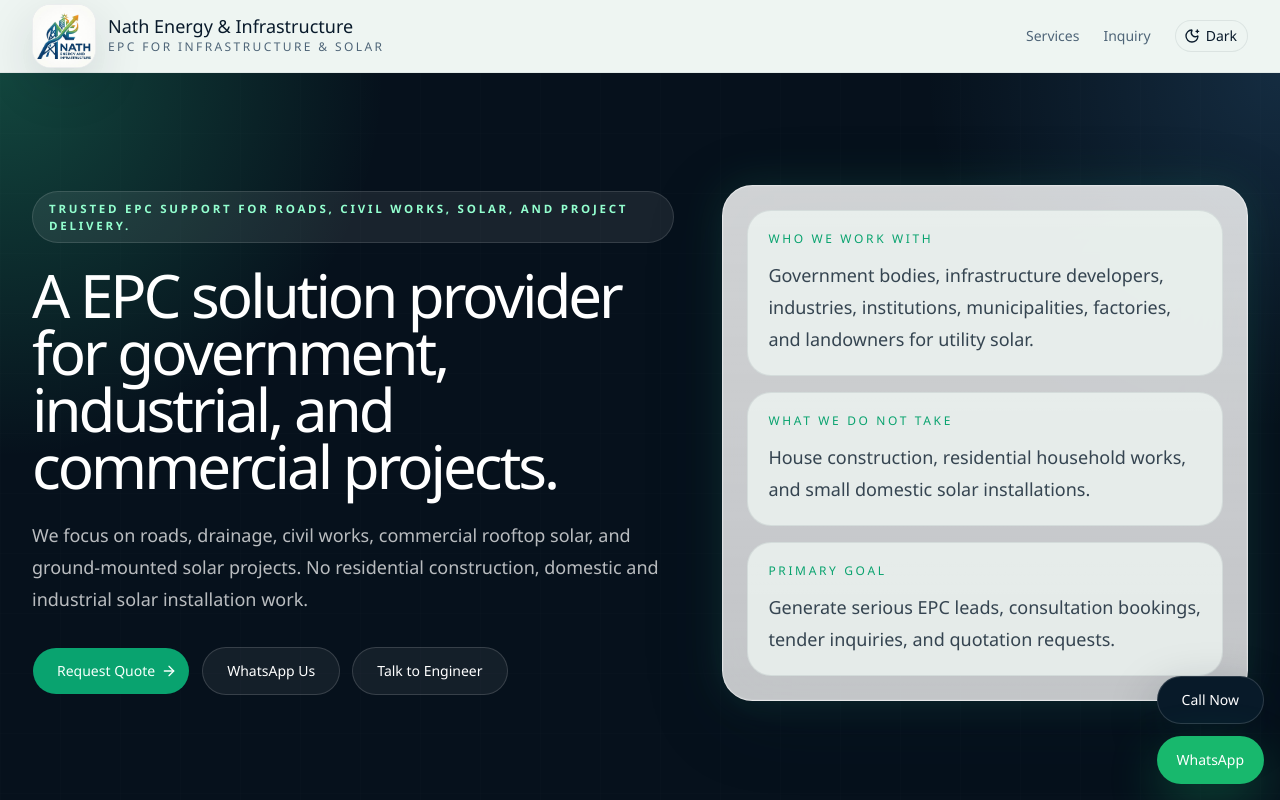
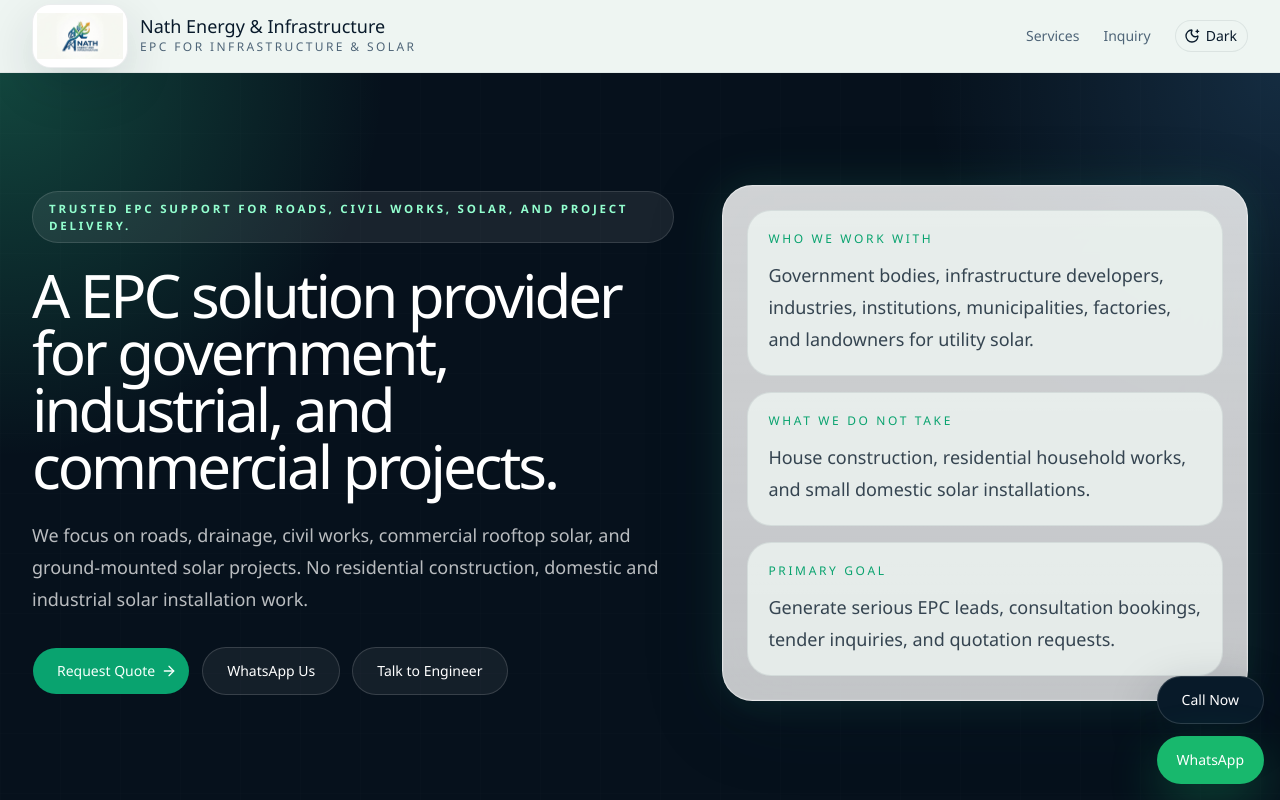
Before and after one commit to sumannath558855-ops/nath-energy-infrastructure-website, a Next.js app: page / in a window 1280 px wide. Shown: the top 800 px of the page. Built offline with nearby package versions, Linux system fonts and the light colour scheme.

Commit message:
Improve logo readability

```diff
--- a/src/app/loading.tsx
+++ b/src/app/loading.tsx
@@ -5,17 +5,17 @@ export default function Loading() {
     <main className="relative flex min-h-screen items-center justify-center overflow-hidden bg-[#07131e] text-white">
       <div className="absolute inset-0 bg-[radial-gradient(circle_at_top,_rgba(73,211,160,0.28),_transparent_34%),radial-gradient(circle_at_bottom_right,_rgba(96,167,255,0.22),_transparent_26%)]" />
       <div className="relative flex flex-col items-center gap-5">
-        <div className="relative flex size-32 items-center justify-center overflow-hidden rounded-[2rem] border border-white/20 bg-white p-1 text-lg font-semibold text-primary-foreground shadow-[0_24px_70px_rgba(0,0,0,0.28)] supports-backdrop-filter:backdrop-blur-xl">
+        <div className="relative flex h-32 w-44 items-center justify-center overflow-hidden rounded-[2rem] border border-white/20 bg-white p-2 text-lg font-semibold text-primary-foreground shadow-[0_24px_70px_rgba(0,0,0,0.28)] supports-backdrop-filter:backdrop-blur-xl">
           <span className="absolute inset-0 animate-ping rounded-[2rem] border border-primary/40" />
           <span className="absolute inset-[6px] rounded-[1.6rem] border border-slate-200/80" />
           <Image
             src="/nath-logo.jpeg"
             alt="Nath Energy & Infrastructure logo"
-            width={128}
+            width={176}
             height={128}
             quality={100}
             priority
-            className="relative z-10 h-full w-full scale-[1.18] object-cover"
+            className="relative z-10 h-full w-full object-contain"
           />
         </div>
         <div className="text-center">
--- a/src/components/landing-page.tsx
+++ b/src/components/landing-page.tsx
@@ -182,15 +182,15 @@ export function LandingPage() {
       <header className="sticky top-0 z-40 border-b border-border/70 bg-background/90 supports-backdrop-filter:backdrop-blur-xl">
         <div className="section-shell flex h-18 items-center justify-between gap-4">
           <button type="button" onClick={() => scrollToSection("#top")} className="flex items-center gap-3">
-            <div className="flex h-16 w-16 items-center justify-center overflow-hidden rounded-[1.15rem] border border-border bg-white p-0.5 shadow-[0_18px_50px_rgba(8,26,41,0.14)] dark:border-white/10 dark:bg-white">
+            <div className="flex h-16 w-24 items-center justify-center overflow-hidden rounded-[1.15rem] border border-border bg-white p-1 shadow-[0_18px_50px_rgba(8,26,41,0.14)] dark:border-white/10 dark:bg-white">
               <Image
                 src="/nath-logo.jpeg"
                 alt="Nath Energy & Infrastructure logo"
-                width={64}
+                width={96}
                 height={64}
                 quality={100}
                 priority
-                className="h-full w-full scale-[1.22] object-cover"
+                className="h-full w-full object-contain"
               />
             </div>
             <div className="text-left">
```
